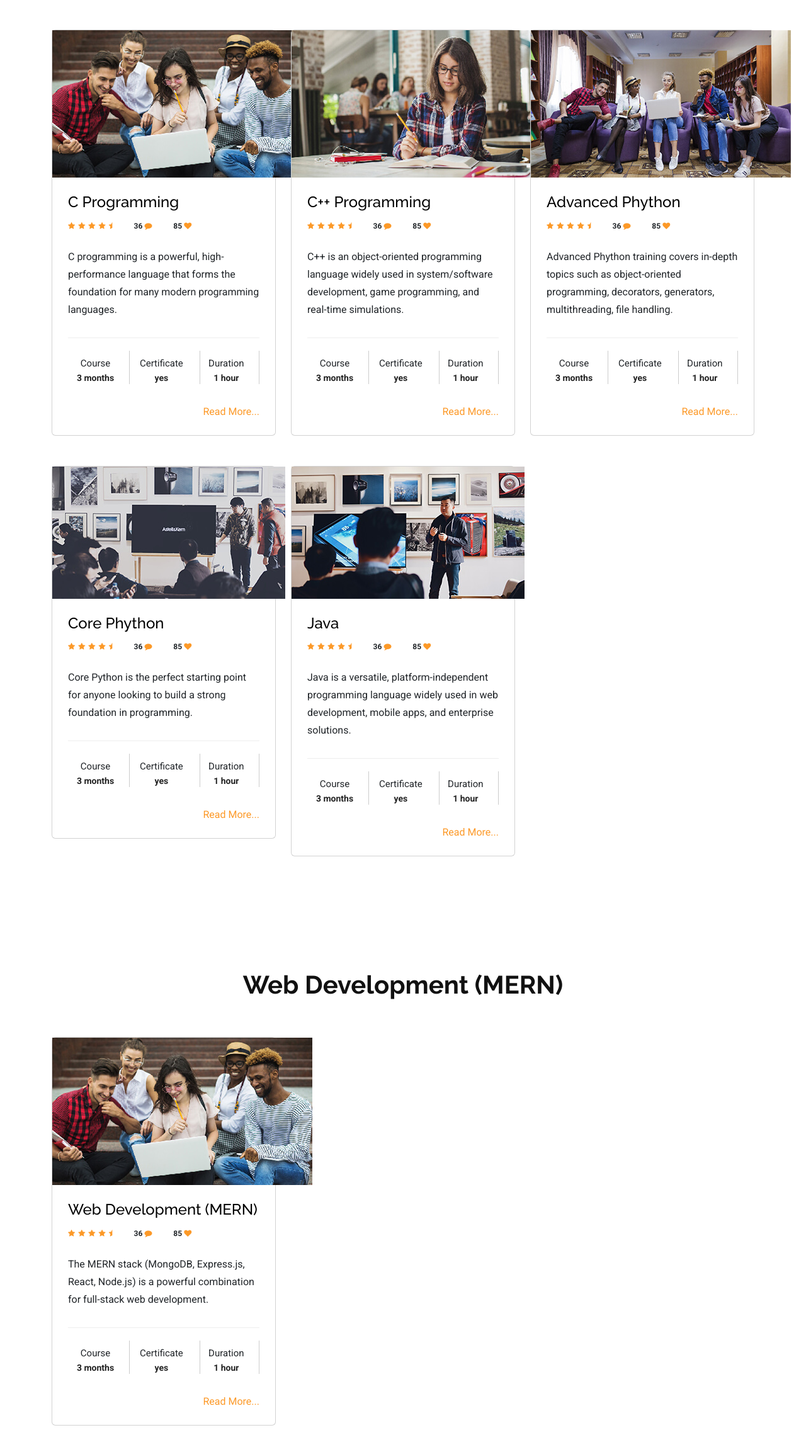
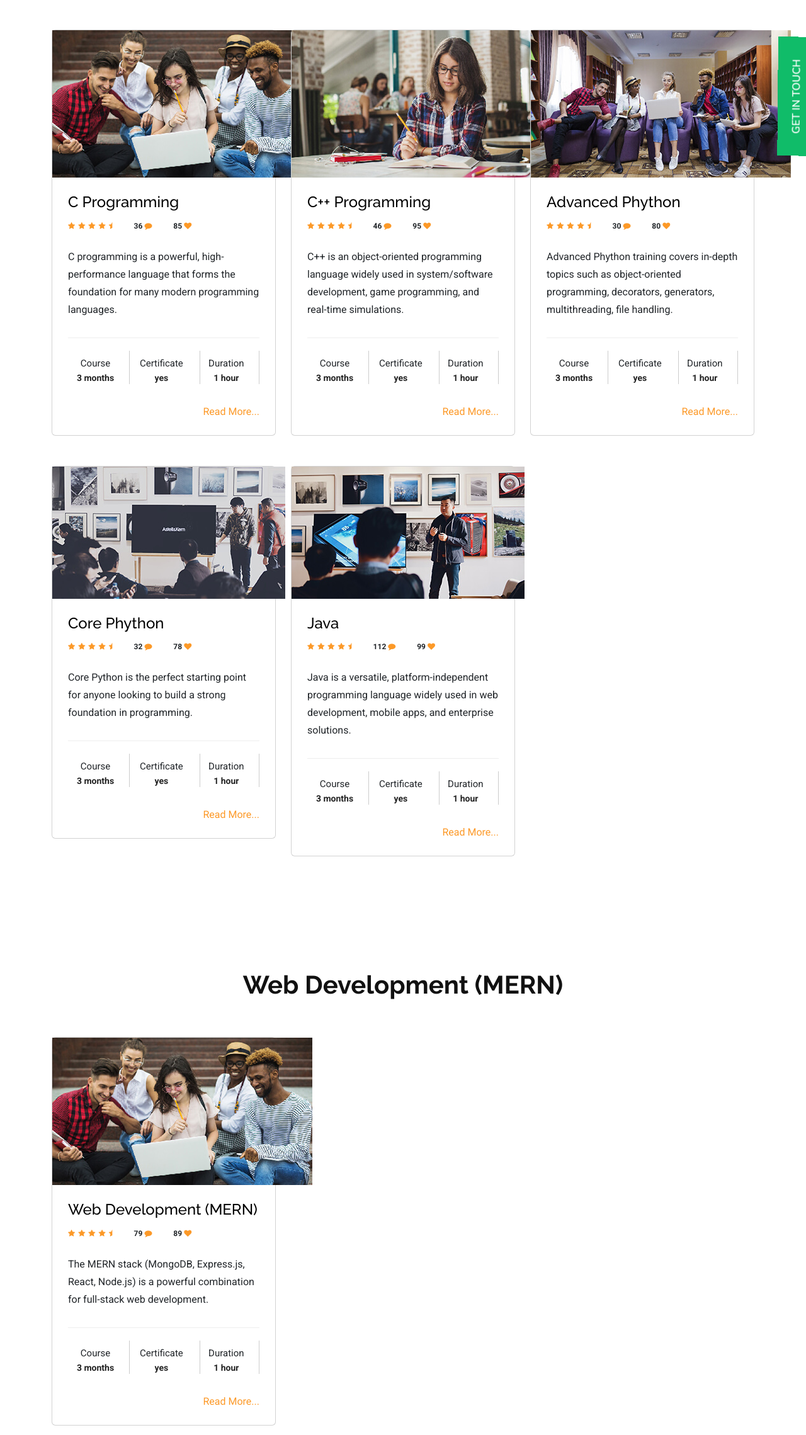
Before and after one commit to Wee4tech/wee4tech, a plain HTML site: page courses.html in a window 1280 px wide. Shown: the part 281-2560 px from the top of the page at 63% size. Drawn offline with nearby package versions, Linux system fonts and the light colour scheme.

Commit message:
get in touch button in all course details pages

```diff
--- a/assets/css/main.css
+++ b/assets/css/main.css
@@ -3073,6 +3073,7 @@ ul.b {
 }
 .tel-cell a {
   text-decoration: none;
+
   position: fixed;
   top: 50vh;
   right: -84px;
@@ -3082,7 +3083,9 @@ ul.b {
   padding: 8px 20px;
   cursor: pointer;
 }
-
+.tel-cell h4 {
+  color: #fff;
+}
 
 .display_icon{
   color: var(--nav-color);
--- a/courses.html
+++ b/courses.html
@@ -103,7 +103,11 @@
 
     </div>
   </header>
-
+  <div class="tel-cell">
+    <a href="contact.html" class="fixed-pos d-flex align-items-center">
+      <h4 class="display_icon">Get in touch</h4>
+    </a>
+  </div>
   <main class="main">
 
     <!-- Page Title -->
@@ -180,8 +184,8 @@
                                     <h4><a href="course-details_C++.html">C++ Programming</a></h4>
                                     <ul class="course-meta-stats">
                                         <li><i class="fa fa-star"></i><i class="fa fa-star"></i><i class="fa fa-star"></i><i class="fa fa-star"></i><i class="fa fa-star-half"></i></li>
-                                        <li>36 <i class="fa fa-comment"></i></li>
-                                        <li>85 <i class="fa fa-heart"></i></li>
+                                        <li>46 <i class="fa fa-comment"></i></li>
+                                        <li>95 <i class="fa fa-heart"></i></li>
                                     </ul>
                                 </div>
 
@@ -218,8 +222,8 @@
                                     <h4><a href="course-details_Advanced_Python.html">Advanced Phython</a></h4>
                                     <ul class="course-meta-stats">
                                         <li><i class="fa fa-star"></i><i class="fa fa-star"></i><i class="fa fa-star"></i><i class="fa fa-star"></i><i class="fa fa-star-half"></i></li>
-                                        <li>36 <i class="fa fa-comment"></i></li>
-                                        <li>85 <i class="fa fa-heart"></i></li>
+                                        <li>30 <i class="fa fa-comment"></i></li>
+                                        <li>80 <i class="fa fa-heart"></i></li>
                                     </ul>
                                 </div>
 
@@ -256,8 +260,8 @@
                                     <h4><a href="course-details_Core_Python.html">Core Phython</a></h4>
                                     <ul class="course-meta-stats">
                                         <li><i class="fa fa-star"></i><i class="fa fa-star"></i><i class="fa fa-star"></i><i class="fa fa-star"></i><i class="fa fa-star-half"></i></li>
-                                        <li>36 <i class="fa fa-comment"></i></li>
-                                        <li>85 <i class="fa fa-heart"></i></li>
+                                        <li>32 <i class="fa fa-comment"></i></li>
+                                        <li>78 <i class="fa fa-heart"></i></li>
                                     </ul>
                                 </div>
 
@@ -294,8 +298,8 @@
                                     <h4><a href="course-details_Java.html">Java</a></h4>
                                     <ul class="course-meta-stats">
                                         <li><i class="fa fa-star"></i><i class="fa fa-star"></i><i class="fa fa-star"></i><i class="fa fa-star"></i><i class="fa fa-star-half"></i></li>
-                                        <li>36 <i class="fa fa-comment"></i></li>
-                                        <li>85 <i class="fa fa-heart"></i></li>
+                                        <li>112 <i class="fa fa-comment"></i></li>
+                                        <li>99 <i class="fa fa-heart"></i></li>
                                     </ul>
                                 </div>
 
@@ -349,8 +353,8 @@
                                     <h4><a href="course-details_Mern.html">Web Development (MERN)</a></h4>
                                     <ul class="course-meta-stats">
                                         <li><i class="fa fa-star"></i><i class="fa fa-star"></i><i class="fa fa-star"></i><i class="fa fa-star"></i><i class="fa fa-star-half"></i></li>
-                                        <li>36 <i class="fa fa-comment"></i></li>
-                                        <li>85 <i class="fa fa-heart"></i></li>
+                                        <li>79 <i class="fa fa-comment"></i></li>
+                                        <li>89 <i class="fa fa-heart"></i></li>
                                     </ul>
                                 </div>
 
@@ -402,8 +406,8 @@
                                     <h4><a href="course-details_DataScience.html">Data Science</a></h4>
                                     <ul class="course-meta-stats">
                                         <li><i class="fa fa-star"></i><i class="fa fa-star"></i><i class="fa fa-star"></i><i class="fa fa-star"></i><i class="fa fa-star-half"></i></li>
-                                        <li>36 <i class="fa fa-comment"></i></li>
-                                        <li>85 <i class="fa fa-heart"></i></li>
+                                        <li>59 <i class="fa fa-comment"></i></li>
+                                        <li>89 <i class="fa fa-heart"></i></li>
                                     </ul>
                                 </div>
 
@@ -440,8 +444,8 @@
                                     <h4><a href="course-details_machinelearning.html">Machine Learning</a></h4>
                                     <ul class="course-meta-stats">
                                         <li><i class="fa fa-star"></i><i class="fa fa-star"></i><i class="fa fa-star"></i><i class="fa fa-star"></i><i class="fa fa-star-half"></i></li>
-                                        <li>36 <i class="fa fa-comment"></i></li>
-                                        <li>85 <i class="fa fa-heart"></i></li>
+                                        <li>99 <i class="fa fa-comment"></i></li>
+                                        <li>89 <i class="fa fa-heart"></i></li>
                                     </ul>
                                 </div>
 
```
Also changed, not shown: course-details.html (+2 -2 lines), course-details_Advanced_Python.html (+5 -1 lines), course-details_C++.html (+6 -2 lines), course-details_Core_Python.html (+5 -1 lines), course-details_DataScience.html (+5 -1 lines), course-details_Java.html (+6 -2 lines), course-details_Mern.html (+5 -1 lines), course-details_machinelearning.html (+5 -1 lines).
